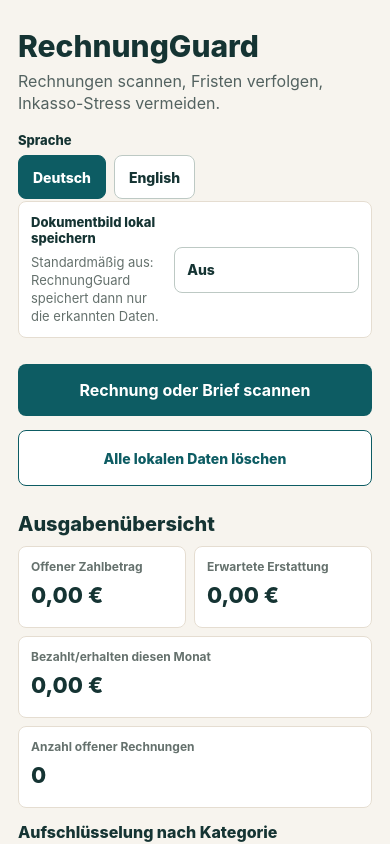
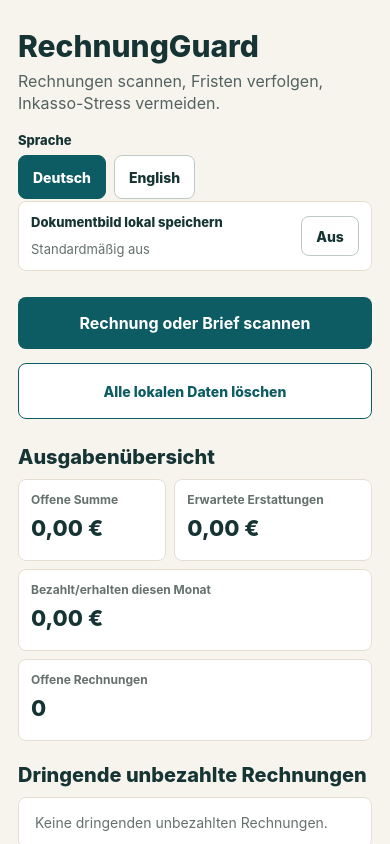
Before and after one commit to Jeylank/rechnungguard, a React Native app: screen / in a window 390 px wide. Built offline with nearby package versions, Linux system fonts and the light colour scheme.

Commit message:
Polish beta home and settings UI

```diff
--- a/App.tsx
+++ b/App.tsx
@@ -805,16 +805,18 @@
       <View style={styles.privacySettings}>
         <View style={styles.settingRow}>
           <View style={styles.settingTextBlock}>
-            <Text style={styles.inputLabel}>{t.storeDocumentImages}</Text>
+            <Text numberOfLines={1} adjustsFontSizeToFit minimumFontScale={0.86} style={styles.inputLabel}>
+              {t.storeDocumentImages}
+            </Text>
             <Text style={styles.settingHint}>{t.storeDocumentImagesHint}</Text>
           </View>
           <Pressable
             accessibilityRole="switch"
             accessibilityState={{ checked: storeDocumentImages }}
-            style={[styles.toggleButton, storeDocumentImages && styles.toggleButtonEnabled]}
+            style={[styles.settingToggleButton, storeDocumentImages && styles.settingToggleButtonEnabled]}
             onPress={() => onChangeStoreDocumentImages(!storeDocumentImages)}
           >
-            <Text style={[styles.toggleButtonText, storeDocumentImages && styles.toggleButtonTextEnabled]}>
+            <Text style={[styles.settingToggleButtonText, storeDocumentImages && styles.settingToggleButtonTextEnabled]}>
               {storeDocumentImages ? t.on : t.off}
             </Text>
           </Pressable>
@@ -1314,6 +1316,10 @@
 }
 
 function ExpenseSummarySection({ summary, t }: { summary: ExpenseSummary; t: Translation }) {
+  const activeCategories = summary.categoryBreakdown.filter(
+    (item) => item.openAmount > 0 || item.paidOrReceivedThisMonth > 0,
+  );
+
   return (
     <View style={styles.summarySection}>
       <Text style={styles.sectionTitle}>{t.expenseSummary}</Text>
@@ -1323,38 +1329,26 @@
         <SummaryTile label={t.paidOrReceivedThisMonth} value={formatEuro(summary.paidOrReceivedThisMonth)} />
         <SummaryTile label={t.openInvoiceCount} value={String(summary.openInvoiceCount)} />
       </View>
+      {activeCategories.length > 0 ? (
+        <>
           <Text style={styles.categoryBreakdownTitle}>{t.categoryBreakdown}</Text>
           <View style={styles.categoryBreakdownList}>
-        {summary.categoryBreakdown.map((item) => (
+            {activeCategories.map((item) => (
               <View key={item.category} style={styles.categoryBreakdownRow}>
                 <Text style={styles.categoryBreakdownName}>{getExpenseCategoryLabel(t, item.category)}</Text>
                 <View style={styles.categoryBreakdownAmounts}>
-              <View style={styles.categoryMetric}>
-                <Text style={styles.categoryMetricLabel}>{t.categoryOpenAmount}</Text>
-                <Text
-                  numberOfLines={1}
-                  adjustsFontSizeToFit
-                  minimumFontScale={0.72}
-                  style={styles.categoryMetricValue}
-                >
-                  {formatEuro(item.openAmount)}
-                </Text>
-              </View>
-              <View style={styles.categoryMetric}>
-                <Text style={styles.categoryMetricLabel}>{t.categoryPaidOrReceivedThisMonth}</Text>
-                <Text
-                  numberOfLines={1}
-                  adjustsFontSizeToFit
-                  minimumFontScale={0.72}
-                  style={styles.categoryMetricValue}
-                >
-                  {formatEuro(item.paidOrReceivedThisMonth)}
-                </Text>
-              </View>
+                  {item.openAmount > 0 ? (
+                    <Text style={styles.categoryMetricValue}>{formatEuro(item.openAmount)}</Text>
+                  ) : null}
+                  {item.paidOrReceivedThisMonth > 0 ? (
+                    <Text style={styles.categoryMetricMuted}>{formatEuro(item.paidOrReceivedThisMonth)}</Text>
+                  ) : null}
                 </View>
               </View>
             ))}
           </View>
+        </>
+      ) : null}
     </View>
   );
 }
@@ -1575,7 +1569,7 @@
     marginBottom: 12,
   },
   settingRow: {
-    alignItems: 'center',
+    alignItems: 'flex-start',
     backgroundColor: '#ffffff',
     borderColor: '#e5ddd1',
     borderRadius: 8,
@@ -1587,30 +1581,37 @@
   },
   settingTextBlock: {
     flex: 1,
+    minWidth: 0,
+    paddingRight: 6,
   },
   settingHint: {
     color: '#65716d',
     fontSize: 13,
     lineHeight: 18,
-  },
-  toggleButton: {
+    marginTop: 3,
+  },
+  settingToggleButton: {
     alignItems: 'center',
+    alignSelf: 'center',
     borderColor: '#bdc9c4',
     borderRadius: 8,
     borderWidth: 1,
+    justifyContent: 'center',
+    minHeight: 40,
     minWidth: 58,
     paddingHorizontal: 12,
     paddingVertical: 8,
   },
-  toggleButtonEnabled: {
+  settingToggleButtonEnabled: {
     backgroundColor: '#0d5c63',
     borderColor: '#0d5c63',
   },
-  toggleButtonText: {
+  settingToggleButtonText: {
     color: '#153433',
     fontWeight: '800',
-  },
-  toggleButtonTextEnabled: {
+    textAlign: 'center',
+  },
+  settingToggleButtonTextEnabled: {
     color: '#ffffff',
   },
   backButton: {
@@ -1803,40 +1804,43 @@
     marginTop: 14,
   },
   categoryBreakdownList: {
-    gap: 8,
+    gap: 6,
   },
   categoryBreakdownRow: {
+    alignItems: 'center',
     backgroundColor: '#ffffff',
     borderColor: '#e5ddd1',
     borderRadius: 8,
     borderWidth: 1,
-    padding: 12,
+    flexDirection: 'row',
+    justifyContent: 'space-between',
+    minHeight: 46,
+    paddingHorizontal: 12,
+    paddingVertical: 9,
   },
   categoryBreakdownName: {
     color: '#153433',
-    fontSize: 15,
+    flex: 1,
+    fontSize: 14,
     fontWeight: '800',
-    marginBottom: 8,
+    paddingRight: 10,
   },
   categoryBreakdownAmounts: {
+    alignItems: 'flex-end',
     flexDirection: 'row',
     flexWrap: 'wrap',
     gap: 8,
-  },
-  categoryMetric: {
-    flexGrow: 1,
-    minWidth: 128,
-  },
-  categoryMetricLabel: {
-    color: '#65716d',
-    fontSize: 12,
-    fontWeight: '700',
-    marginBottom: 3,
+    justifyContent: 'flex-end',
   },
   categoryMetricValue: {
     color: '#153433',
-    fontSize: 16,
+    fontSize: 14,
     fontWeight: '800',
+  },
+  categoryMetricMuted: {
+    color: '#65716d',
+    fontSize: 13,
+    fontWeight: '700',
   },
   previewFrame: {
     alignItems: 'center',
--- a/i18n/de.ts
+++ b/i18n/de.ts
@@ -11,12 +11,12 @@
   scannedDocumentsEmpty: 'Gescannte Dokumente erscheinen hier.',
   expenseSummary: 'Ausgabenübersicht',
   openAmount: 'Offene Summe',
-  openPayableAmount: 'Offener Zahlbetrag',
-  expectedReceivableAmount: 'Erwartete Erstattung',
+  openPayableAmount: 'Offene Summe',
+  expectedReceivableAmount: 'Erwartete Erstattungen',
   paidOrReceivedThisMonth: 'Bezahlt/erhalten diesen Monat',
   paidAmountThisMonth: 'Bezahlte Summe diesen Monat',
-  openInvoiceCount: 'Anzahl offener Rechnungen',
-  categoryBreakdown: 'Aufschlüsselung nach Kategorie',
+  openInvoiceCount: 'Offene Rechnungen',
+  categoryBreakdown: 'Kategorien mit Aktivität',
   categoryOpenAmount: 'Summe offen',
   categoryPaidOrReceivedThisMonth: 'Bezahlt/erhalten',
   categoryPaidAmountThisMonth: 'Summe bezahlt diesen Monat',
@@ -31,7 +31,7 @@
   privacyNoticeTitle: 'Datenschutz',
   ocrPrivacyNotice: 'Zur Texterkennung wird das Bild an unseren sicheren OCR-Dienst übertragen. Die Verarbeitung dient nur der Extraktion deiner Rechnungsdaten.',
   storeDocumentImages: 'Dokumentbild lokal speichern',
-  storeDocumentImagesHint: 'Standardmäßig aus: RechnungGuard speichert dann nur die erkannten Daten.',
+  storeDocumentImagesHint: 'Standardmäßig aus',
   on: 'Ein',
   off: 'Aus',
   deleteDocument: 'Dokument löschen',
```
Lines whose indentation alone changed are shown as unchanged.
